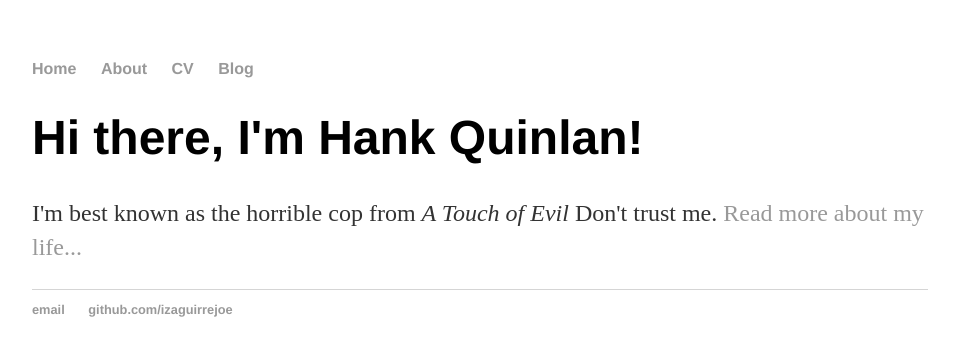
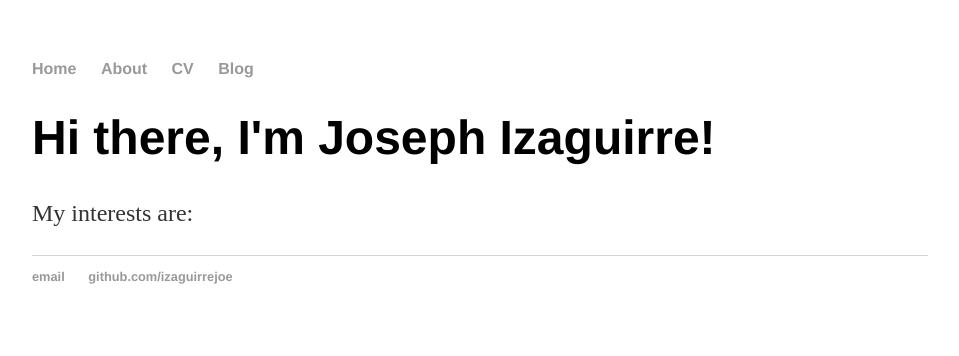
Before and after one commit to izaguirrejoe/izaguirrejoe.github.io, a Jekyll site: the page built from index.html, in a window 1280 px wide. Shown: the top 356 px of the page, without its empty margins (160-1119 px from the left). Built offline with Jekyll 4.4.1, drawn with Linux system fonts in a browser that asks for light colours.

Commit message:
Changed the home page

```diff
--- a/index.html
+++ b/index.html
@@ -1,8 +1,8 @@
 ---
 layout: default
-title: Hank Quinlan, Horrible Cop
+title: Joseph Izaguirre
 ---
 <div class="blurb">
-	<h1>Hi there, I'm Hank Quinlan!</h1>
-	<p>I'm best known as the horrible cop from <em>A Touch of Evil</em> Don't trust me. <a href="/about">Read more about my life...</a></p>
+	<h1>Hi there, I'm Joseph Izaguirre!</h1>
+	<p>My interests are: </p>
 </div><!-- /.blurb -->
```
